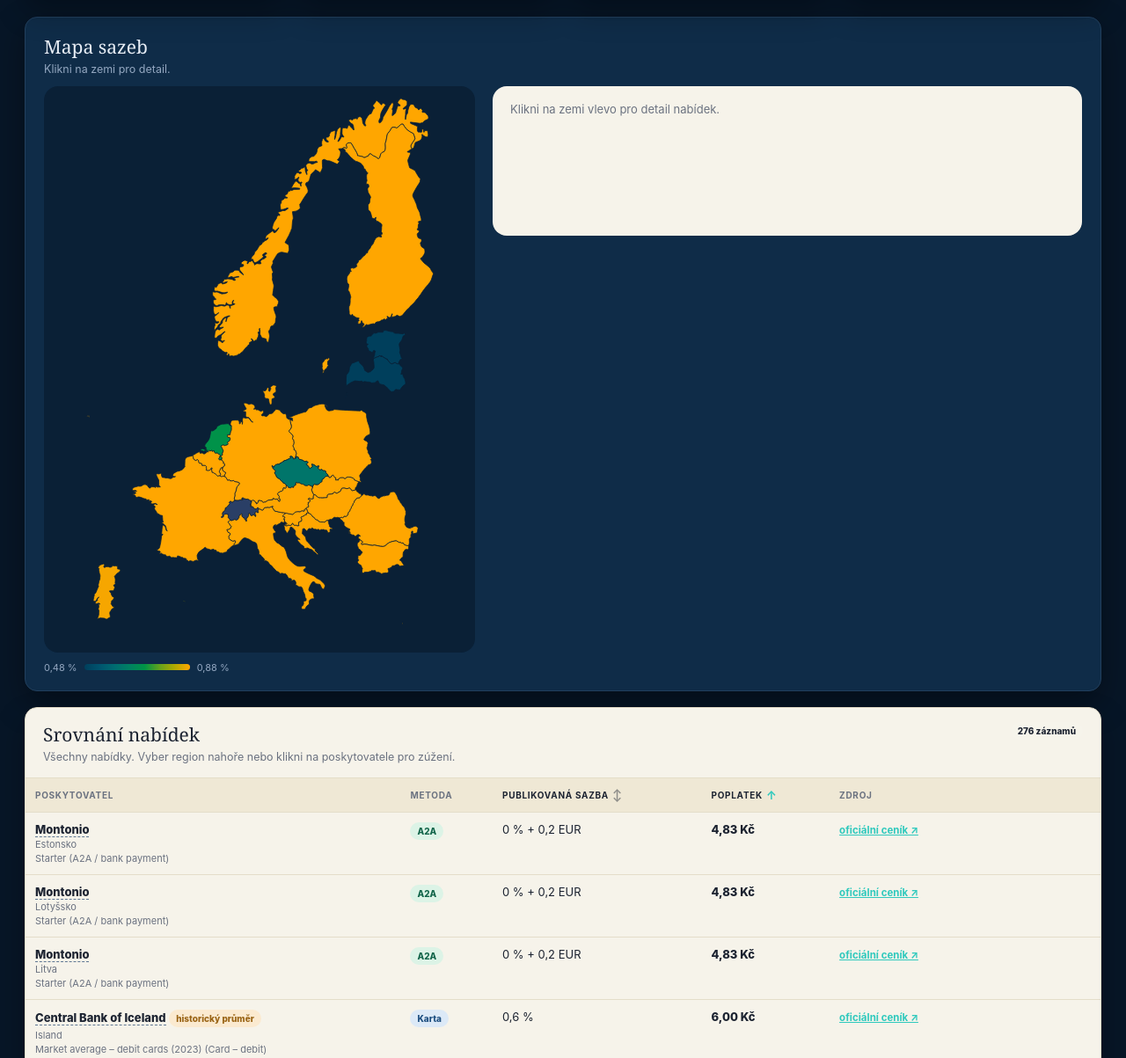
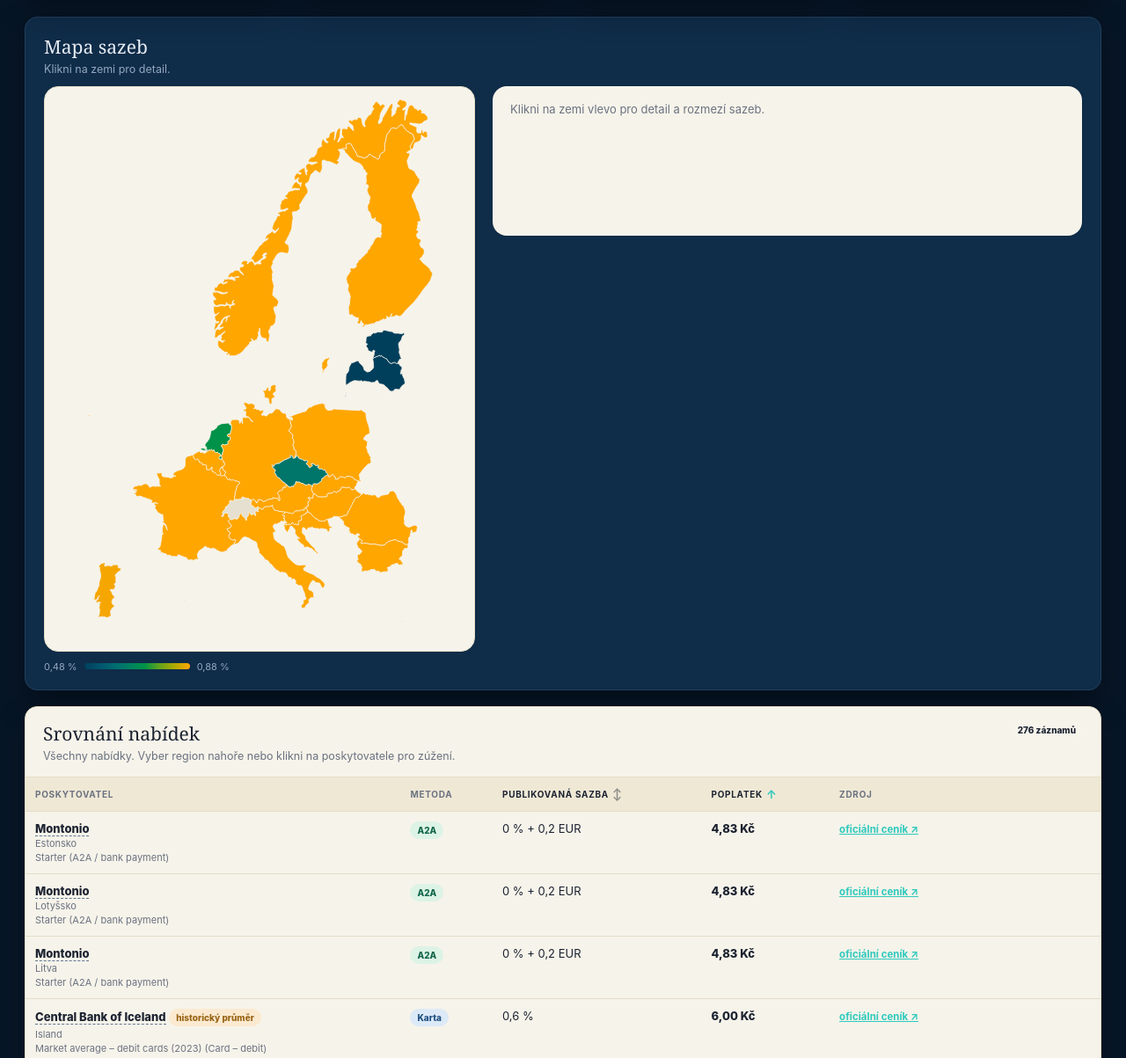
Before and after one commit to tesskosnar/Acquirer-Fee-Tracker-EU, a plain HTML site: page docs/index.html in a window 1280 px wide. Shown: the part 465-1668 px from the top of the page at 88% size. Drawn offline with Linux system fonts and the light colour scheme.

Commit message:
Update index.html

```diff
--- a/docs/index.html
+++ b/docs/index.html
@@ -92,12 +92,12 @@ button,input,select{font:inherit}
 
 /* ---------- Map - přesně podle vzoru: pevná šířka mapy, tmavá, s malým světlým detail panelem vedle ---------- */
 .map-wrap{display:flex;gap:20px;flex-wrap:wrap;align-items:flex-start}
-.map-svg-host{width:490px;max-width:100%;flex-shrink:0;background:var(--panel-alt);border-radius:16px;padding:14px}
+.map-svg-host{width:490px;max-width:100%;flex-shrink:0;background:var(--light-bg);border:1px solid var(--light-line);border-radius:16px;padding:14px}
 .map-svg-host svg{width:100%;height:auto;display:block}
-.country-shape{stroke:var(--panel-alt);stroke-width:1;transition:.15s}
-.country-shape.context{fill:#2a3f66;stroke:var(--panel-alt)}
+.country-shape{stroke:var(--light-bg);stroke-width:1;transition:.15s}
+.country-shape.context{fill:#e5e0cf;stroke:var(--light-bg)}
 .country-shape.active-country{cursor:pointer}
-.country-shape.active-country:hover{stroke:#fff;stroke-width:2}
+.country-shape.active-country:hover{stroke:var(--navy);stroke-width:2}
 .country-shape.selected{stroke:#e8543f;stroke-width:3}
 .country-shape.dimmed{opacity:.22}
 .legend{display:flex;align-items:center;gap:8px;color:var(--muted);font-size:11px;margin-top:10px;flex-wrap:wrap}
@@ -216,7 +216,7 @@ tr.offerrow{cursor:pointer}
     </div>
     <div class="map-wrap">
       <div>
-        <div class="map-svg-host"><svg id="map" viewBox="0 0 600 800" aria-label="Mapa Evropy"></svg></div>
+        <div class="map-svg-host"><svg id="map" viewBox="0 0 600 700" aria-label="Mapa Evropy"></svg></div>
         <div class="legend"><span id="legendLo">—</span><span class="grad"></span><span id="legendHi">—</span></div>
       </div>
       <div class="map-detail" id="mapDetail"></div>
@@ -226,7 +226,7 @@ tr.offerrow{cursor:pointer}
   <section class="panel panel-light" style="margin-top:18px">
     <div class="panelhead">
       <div><h2>Srovnání nabídek</h2><p id="compareSub">Všechny nabídky. Vyber region nahoře nebo klikni na poskytovatele pro zúžení.</p></div>
-      <span class="pill" id="rowcount">—</span>
+      <span style="display:flex;align-items:center;gap:8px"><span class="pill" id="rowcount">—</span><button id="clearCountry" class="btn btn-ghost" style="display:none;height:auto;padding:5px 10px;font-size:11px">✕ zrušit filtr</button></span>
     </div>
     <div id="compareBody"></div>
   </section>
@@ -372,12 +372,12 @@ function renderMap() {
     const hasData = v != null;
     const isSelected = S.country === p.iso2;
     const inRegion = !S.region || REGION_COUNTRIES[S.region].includes(p.iso2);
-    const fill = hasData ? scaleColor(v, mn, mx) : '#3a4a6b';
+    const fill = hasData ? scaleColor(v, mn, mx) : '#efe9d8';
     const cls = ['country-shape', hasData ? 'active-country' : '', isSelected ? 'selected' : '', !inRegion ? 'dimmed' : ''].filter(Boolean).join(' ');
     return `<path class="${cls}" data-iso="${p.iso2}" d="${p.d}" fill-rule="evenodd" style="fill:${fill}"><title>${esc(p.name)}${hasData ? ' · ' + fmtPct(v) : ' · zatím bez dat'}</title></path>`;
   });
   svg.innerHTML = shapes.join('');
-  svg.setAttribute('viewBox', S.map.viewBoxes?.all || '0 0 600 800'); // mapa se podle vzoru nezoomuje, jen dimuje mimo vybraný region
+  svg.setAttribute('viewBox', S.map.viewBoxes?.all || '0 0 600 700'); // mapa se podle vzoru nezoomuje, jen dimuje mimo vybraný region
 
   svg.querySelectorAll('.active-country').forEach(el => {
     el.onclick = () => {
@@ -393,24 +393,30 @@ function renderMap() {
 function renderMapDetail() {
   const host = document.getElementById('mapDetail');
   if (!S.country) {
-    host.innerHTML = `<p class="empty-hint">Klikni na zemi vlevo pro detail nabídek.</p>`;
+    host.innerHTML = `<p class="empty-hint">Klikni na zemi vlevo pro detail a rozmezí sazeb.</p>`;
     return;
   }
   const name = S.data.countries[S.country]?.name || S.country;
   const region = S.data.countries[S.country]?.region || '';
   const rows = allWithCalc().filter(o => o.country_iso2 === S.country && (!S.method || o.method === S.method));
   const withVal = rows.filter(o => o._c.emin != null).sort((a,b) => a._c.emin - b._c.emin);
-  const best = withVal[0];
+  const lo = withVal[0], hi = withVal[withVal.length - 1];
+  const rangeText = withVal.length
+    ? (lo === hi ? fmtPct(lo._c.emin) : `${fmtPct(lo._c.emin)} – ${fmtPct(hi._c.emin)}`)
+    : '—';
   const links = rows.slice(0, 4).map(o => `<a class="source-link" href="${esc(o.source_url)}" target="_blank" rel="noopener">${esc(o.provider)} ↗</a>`).join('');
   host.innerHTML = `
     <p class="name">${esc(name)}</p>
     <p class="region">${esc(region)}</p>
-    <div class="label">Nejnižší dostupná sazba</div>
-    <div class="val" style="font-size:20px">${best ? fmtPct(best._c.emin) + ' · ' + esc(best.provider) : '—'}</div>
+    <div class="label">Rozmezí sazeb</div>
+    <div class="val" style="font-size:20px">${rangeText}</div>
+    <div class="label">Nejnižší nabídka</div>
+    <div class="val">${lo ? fmtPct(lo._c.emin) + ' · ' + esc(lo.provider) : '—'}</div>
     <div class="label">Počet nabídek</div>
     <div class="val">${rows.length}</div>
     <div class="label" style="margin-bottom:5px">Zdroje</div>
     <div style="display:flex; flex-direction:column; gap:4px">${links || '—'}</div>
+    <p style="font-size:11.5px; color:var(--light-muted); margin:14px 0 0; padding-top:12px; border-top:1px solid var(--light-line)">↓ Srovnání nabídek dole je teď filtrované jen na <b>${esc(name)}</b>.</p>
   `;
 }
 
@@ -429,6 +435,7 @@ function renderCompare() {
   const body = document.getElementById('compareBody');
   const rowcount = document.getElementById('rowcount');
   const sub = document.getElementById('compareSub');
+  const clearBtn = document.getElementById('clearCountry');
 
   const rows = sortRows(contextOffers());
   rowcount.textContent = `${rows.length} ${rows.length === 1 ? 'záznam' : rows.length < 5 ? 'záznamy' : 'záznamů'}`;
@@ -439,6 +446,7 @@ function renderCompare() {
     : S.region
     ? `Nabídky v regionu ${REGION_LABELS[S.region]} (${REGION_COUNTRIES[S.region].join(', ')}).`
     : 'Všechny nabídky. Vyber region nahoře nebo klikni na poskytovatele pro zúžení.';
+  clearBtn.style.display = (S.country || S.provider) ? 'inline-block' : 'none';
 
   if (!rows.length) {
     body.innerHTML = `<div class="compare-empty"><b>Žádná nabídka neodpovídá filtrům</b>Zkus změnit metodu nebo region nahoře.</div>`;
@@ -567,6 +575,7 @@ async function init() {
     render();
   });
   document.getElementById('export').onclick = exportCsv;
+  document.getElementById('clearCountry').onclick = clearFocus;
 
   render();
 }
```
